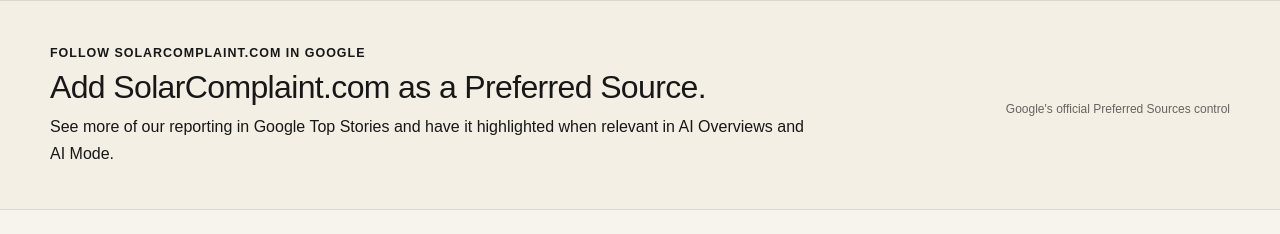
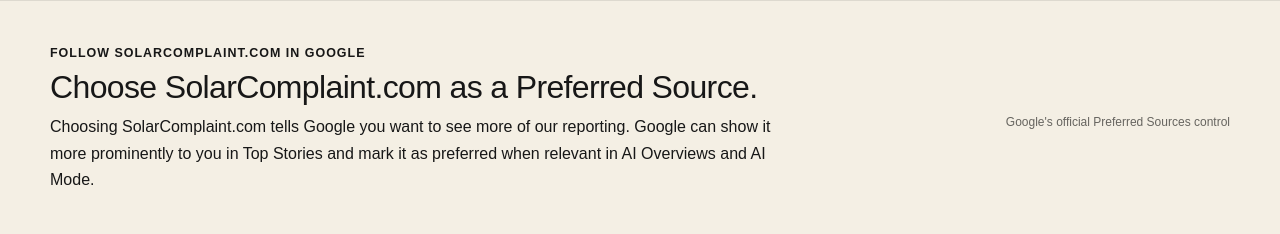
Before and after one commit to Decentralized-Rob/solar-consumer-research, a Next.js app: page / in a window 1280 px wide. Shown: the part 3796-4030 px from the top of the page. Before the commit the page ends 4006 px from the top, so only its background shows below. Built offline with nearby package versions, Linux system fonts and the light colour scheme; no server answers.

Commit message:
Clarify Preferred Sources copy

```diff
--- a/components/google-preferred-source.tsx
+++ b/components/google-preferred-source.tsx
@@ -40,9 +40,9 @@ export function GooglePreferredSource() {
         <div className={styles.inner}>
           <div className={styles.copy}>
             <p className={styles.eyebrow}>Follow SolarComplaint.com in Google</p>
-            <h2>Add SolarComplaint.com as a Preferred Source.</h2>
+            <h2>Choose SolarComplaint.com as a Preferred Source.</h2>
             <p>
-              See more of our reporting in Google Top Stories and have it highlighted when relevant in AI Overviews and AI Mode.
+              Choosing SolarComplaint.com tells Google you want to see more of our reporting. Google can show it more prominently to you in Top Stories and mark it as preferred when relevant in AI Overviews and AI Mode.
             </p>
           </div>
           <div className={styles.action}>
```
